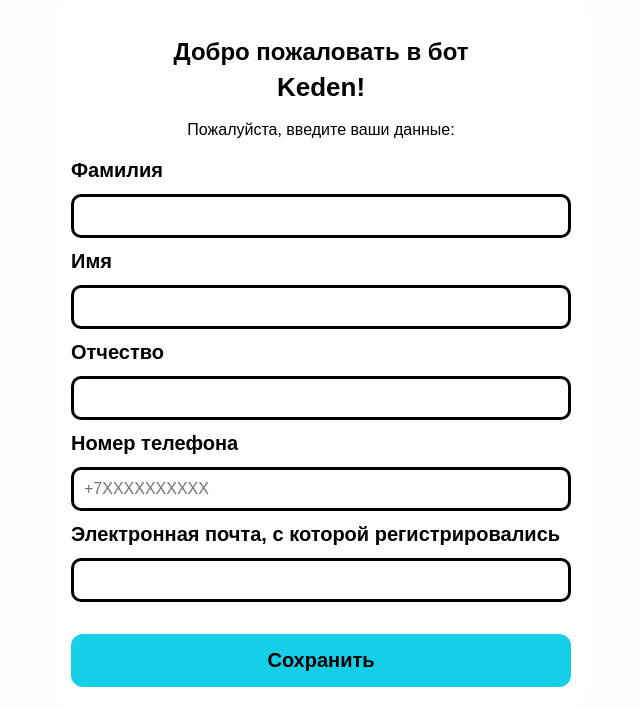
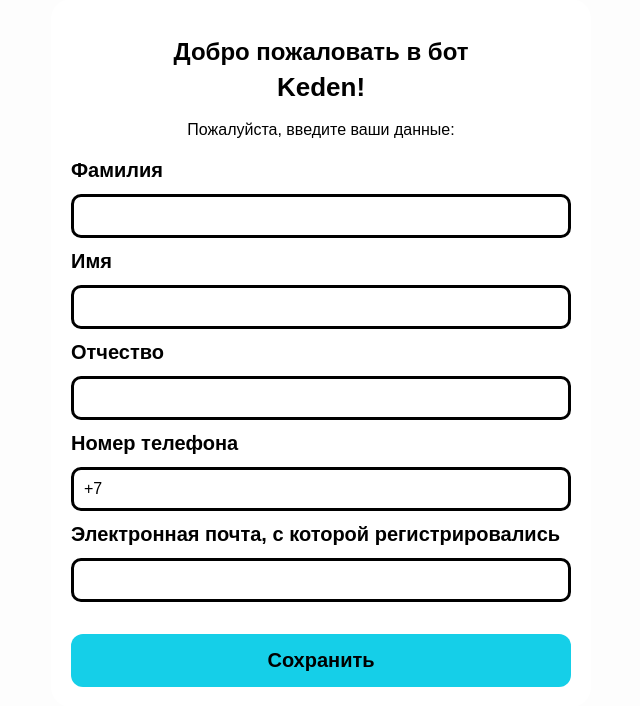
Before and after one commit to iceultanbrynza/keden-bot-backend, a Django app: page /kedenbot/register in a window 1280 px wide. Shown: the part 21-727 px from the top of the page, without its empty margins (319-959 px from the left). Run offline with Django 5.2, Linux system fonts and the light colour scheme; some libraries are stand-ins or nearby versions.

Commit message:
version 7.5

```diff
--- a/kedenwebpages/templates/kedenwebpages/index.html
+++ b/kedenwebpages/templates/kedenwebpages/index.html
@@ -34,7 +34,7 @@
       required
       minlength="10"
       maxlength="12"
-      placeholder="+7XXXXXXXXXX"/>
+      value="+7"/>
 
       <label for="email">Электронная почта, с которой регистрировались</label>
       <input type="email" id="email" name="email" required maxlength="100" />
```
